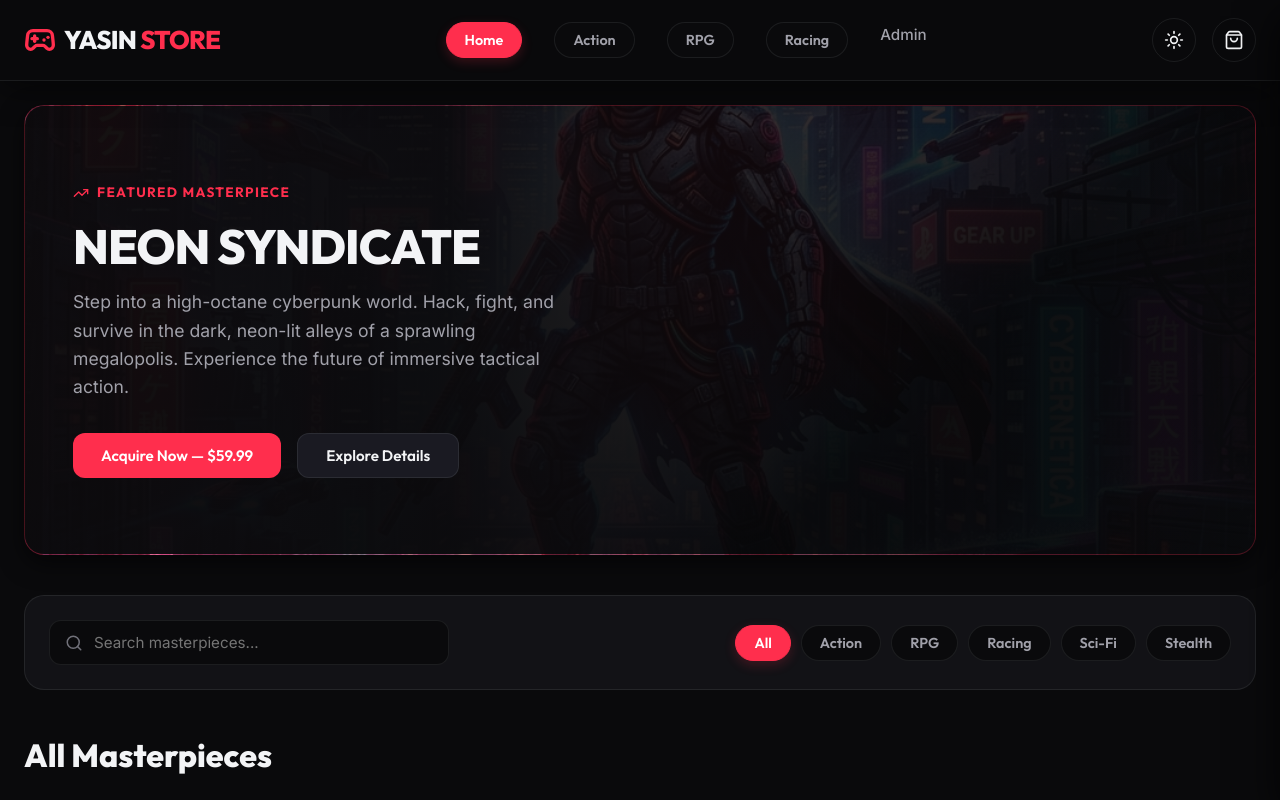
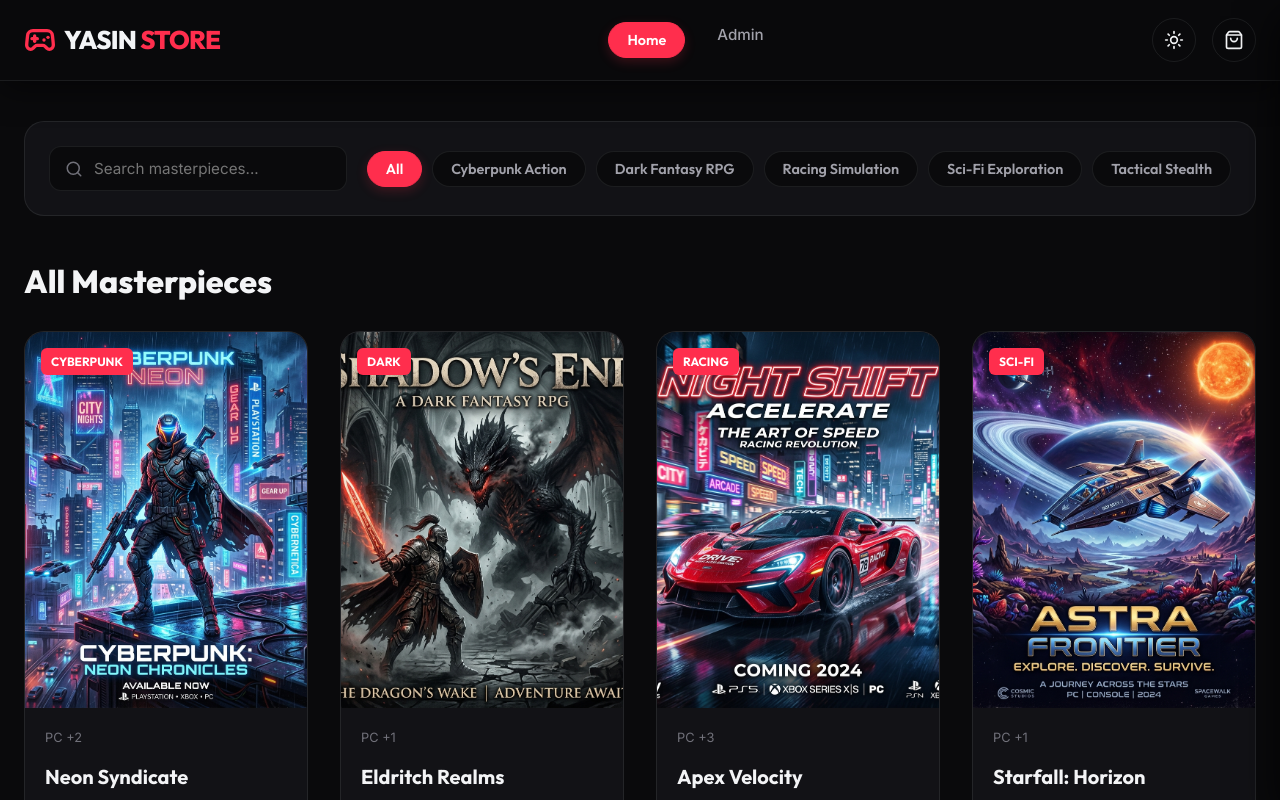
Before and after one commit to LOMoriartyVE/YasinStore, a Next.js app: page / in a window 1280 px wide. Built offline with nearby package versions, Linux system fonts and the light colour scheme.

Commit message:
Clean up temp hero section, change pricing to IQD, make description optional, and support dynamic genres

```diff
--- a/src/app/gamesData.ts
+++ b/src/app/gamesData.ts
@@ -15,7 +15,7 @@
     title: 'Neon Syndicate',
     genre: 'Cyberpunk Action',
     description: 'Navigate the neon-drenched streets of a futuristic metropolis, hacking systems and fighting corporate overlords.',
-    price: 59.99,
+    price: 75000,
     poster: '/images/neon-syndicate.png',
     released: '2025-11-12',
     platforms: ['PC', 'PS5', 'Xbox Series X']
@@ -25,7 +25,7 @@
     title: 'Eldritch Realms',
     genre: 'Dark Fantasy RPG',
     description: 'Embark on an epic journey through a cursed kingdom, mastering ancient spells and slaying mythical beasts.',
-    price: 49.99,
+    price: 60000,
     poster: '/images/eldritch-realms.png',
     released: '2026-03-24',
     platforms: ['PC', 'PS5']
@@ -35,7 +35,7 @@
     title: 'Apex Velocity',
     genre: 'Racing Simulation',
     description: 'Feel the adrenaline in this high-speed, realistic street racing simulator with customizable supercars.',
-    price: 39.99,
+    price: 50000,
     poster: '/images/apex-velocity.png',
     released: '2025-08-05',
     platforms: ['PC', 'PS5', 'Xbox Series X', 'Switch']
@@ -45,7 +45,7 @@
     title: 'Starfall: Horizon',
     genre: 'Sci-Fi Exploration',
     description: 'Explore uncharted galaxies, gather resources, and build your space empire in this open-world sandbox.',
-    price: 29.99,
+    price: 40000,
     poster: '/images/starfall-horizon.png',
     released: '2026-01-15',
     platforms: ['PC', 'Xbox Series X']
@@ -55,7 +55,7 @@
     title: 'Shadow Vanguard',
     genre: 'Tactical Stealth',
     description: 'Execute covert missions behind enemy lines, utilizing stealth, high-tech gadgets, and lethal precision.',
-    price: 44.99,
+    price: 55000,
     poster: '/images/shadow-vanguard.png',
     released: '2025-06-18',
     platforms: ['PC', 'PS5', 'Xbox Series X']
--- a/src/app/page.tsx
+++ b/src/app/page.tsx
@@ -127,7 +127,8 @@
 
   const cartTotal = cart.reduce((total, item) => total + item.price, 0);
 
-  const genres = ['All', 'Action', 'RPG', 'Racing', 'Sci-Fi', 'Stealth'];
+  // Dynamically extract unique genres from the catalog database
+  const genres = ['All', ...Array.from(new Set(allGames.map(g => g.genre))).filter(Boolean)];
 
   return (
     <div className={styles.page}>
@@ -148,30 +149,6 @@
                 onClick={() => { setGenre('All'); setSearch(''); }}
               >
                 Home
-              </button>
-            </li>
-            <li>
-              <button
-                className={`${styles.pill} ${genre === 'Action' ? styles.pillActive : ''}`}
-                onClick={() => setGenre('Action')}
-              >
-                Action
-              </button>
-            </li>
-            <li>
-              <button
-                className={`${styles.pill} ${genre === 'RPG' ? styles.pillActive : ''}`}
-                onClick={() => setGenre('RPG')}
-              >
-                RPG
-              </button>
-            </li>
-            <li>
-              <button
-                className={`${styles.pill} ${genre === 'Racing' ? styles.pillActive : ''}`}
-                onClick={() => setGenre('Racing')}
-              >
-                Racing
               </button>
             </li>
             <li>
@@ -211,43 +188,7 @@
       </header>
 
       {/* Main Content */}
-      <main className="container" style={{ flexGrow: 1 }}>
-
-        {/* Hero Section - Highlight Featured Game */}
-        <section className={styles.heroContainer}>
-          <div className={styles.hero}>
-            <div className={styles.heroOverlay}></div>
-            <div className={styles.heroContent}>
-              <span className={styles.heroTag}>
-                <TrendingUp size={16} /> Featured Masterpiece
-              </span>
-              <h1 className={styles.heroTitle}>NEON SYNDICATE</h1>
-              <p className={styles.heroDesc}>
-                Step into a high-octane cyberpunk world. Hack, fight, and survive in the dark, neon-lit alleys of a sprawling megalopolis. Experience the future of immersive tactical action.
-              </p>
-              <div className={styles.heroButtons}>
-                <button
-                  className={`${styles.btn} ${styles.btnPrimary}`}
-                  onClick={() => {
-                    const neonGame = games.find(g => g.id === 'neon-syndicate');
-                    if (neonGame) addToCart(neonGame);
-                  }}
-                >
-                  Acquire Now — $59.99
-                </button>
-                <button
-                  className={`${styles.btn} ${styles.btnSecondary}`}
-                  onClick={() => {
-                    const neonGame = games.find(g => g.id === 'neon-syndicate');
-                    if (neonGame) setSelectedGame(neonGame);
-                  }}
-                >
-                  Explore Details
-                </button>
-              </div>
-            </div>
-          </div>
-        </section>
+      <main className="container" style={{ flexGrow: 1, paddingTop: '40px' }}>
 
         {/* Catalog Header & Filters */}
         <section className={styles.catalogHeader}>
@@ -335,7 +276,7 @@
                     <p className={styles.cardDesc}>{game.description}</p>
 
                     <div className={styles.cardFooter}>
-                      <span className={styles.price}>${game.price}</span>
+                      <span className={styles.price}>{game.price.toLocaleString()} IQD</span>
                       <button
                         className={styles.cardBtn}
                         onClick={(e) => addToCart(game, e)}
@@ -407,7 +348,7 @@
                   <div className={styles.cartItemInfo}>
                     <h4 className={styles.cartItemTitle}>{item.title}</h4>
                     <span className={styles.cartItemGenre}>{item.genre}</span>
-                    <span className={styles.cartItemPrice}>${item.price}</span>
+                    <span className={styles.cartItemPrice}>{item.price.toLocaleString()} IQD</span>
                   </div>
                   <button
                     className={styles.removeBtn}
@@ -426,7 +367,7 @@
           <div className={styles.drawerFooter}>
             <div className={styles.totalRow}>
               <span className={styles.totalLabel}>Subtotal</span>
-              <span className={styles.totalPrice}>${cartTotal.toFixed(2)}</span>
+              <span className={styles.totalPrice}>{cartTotal.toLocaleString()} IQD</span>
             </div>
             <button
               className={`${styles.btn} ${styles.btnPrimary} ${styles.checkoutBtn}`}
@@ -486,7 +427,7 @@
                 <div className={styles.modalFooter}>
                   <div className={styles.modalPrice}>
                     <span className={styles.modalPriceLabel}>Instant Access</span>
-                    <span className={styles.modalPriceVal}>${selectedGame.price}</span>
+                    <span className={styles.modalPriceVal}>{selectedGame.price.toLocaleString()} IQD</span>
                   </div>
                   <button
                     className={`${styles.btn} ${styles.btnPrimary} ${styles.modalBtn}`}
```
Also changed, not shown: src/app/admin/page.tsx (+63 -26 lines).
